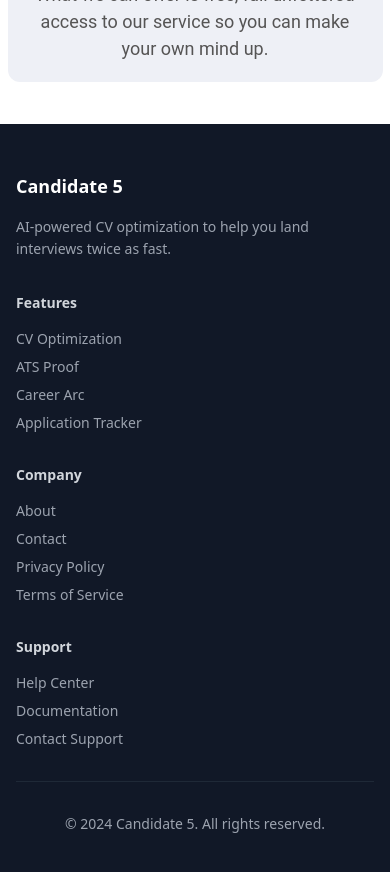
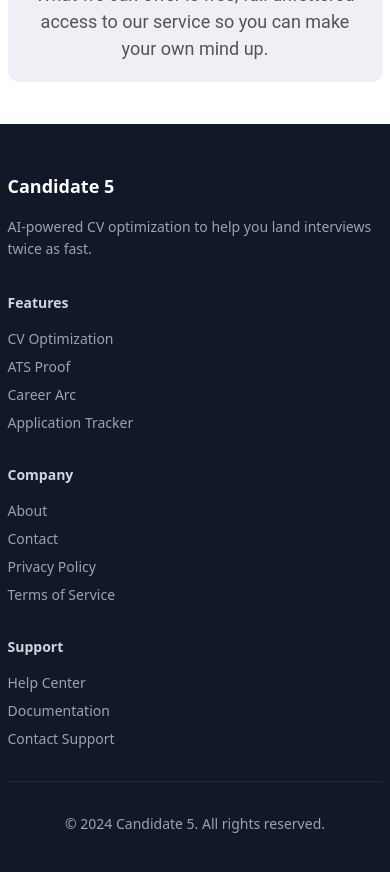
Before and after one commit to Kunle123/C5Frontend, a React (Vite) app in the folder frontend/: page / in a window 390 px wide. Shown: the part 3960-4832 px from the top of the page. Built offline with nearby package versions, Linux system fonts and the light colour scheme; no server answers.

Commit message:
fix: remove horizontal padding from footer in mobile view for full width (375px)

```diff
--- a/frontend/src/pages/Landing.tsx
+++ b/frontend/src/pages/Landing.tsx
@@ -242,8 +242,8 @@ export default function Landing() {
       </section>
 
       {/* Footer */}
-      <footer className="bg-gray-900 text-white py-12">
-        <div className="max-w-7xl mx-auto px-4 sm:px-6 lg:px-8">
+      <footer className="bg-gray-900 text-white py-12 w-full" style={{ maxWidth: '100%' }}>
+        <div className="mx-auto px-0 md:px-4 sm:px-6 lg:px-8" style={{ maxWidth: 375, width: '100%' }}>
           <div className="grid grid-cols-1 md:grid-cols-4 gap-8">
             <div className="md:col-span-1">
               <h3 className="text-lg font-semibold mb-4">Candidate 5</h3>
```
Lines whose indentation alone changed are shown as unchanged.
